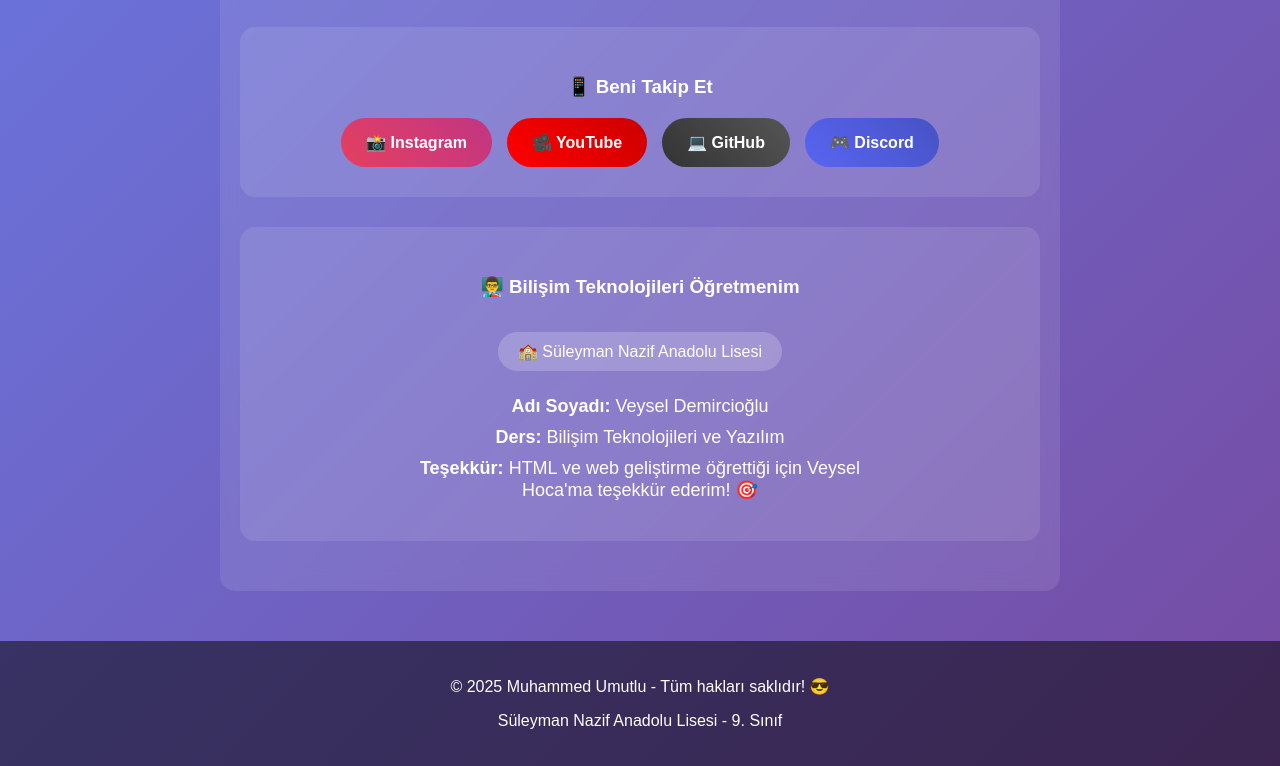
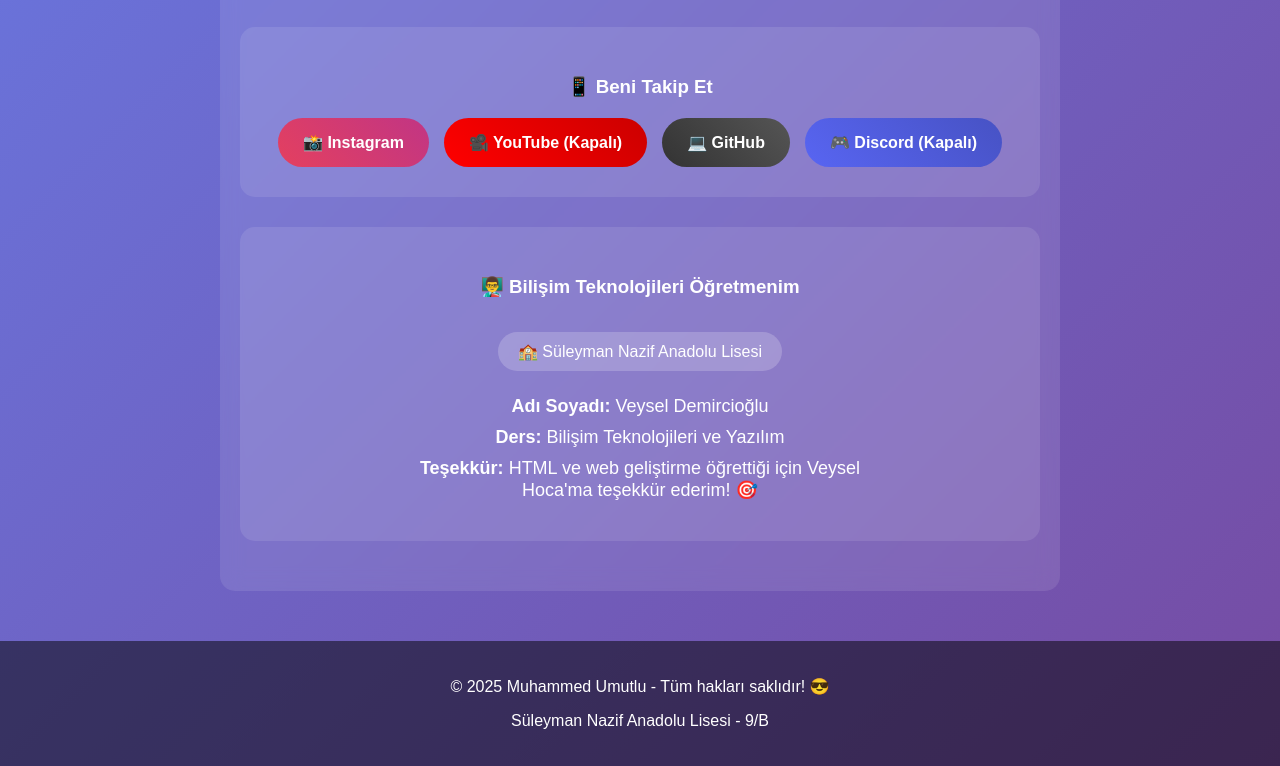
Before and after one commit to weixtvip/weixtvip.github.io, a plain HTML site: page index.html in a window 1280 px wide. Shown: the part 635-1401 px from the top of the page. Drawn offline with Linux system fonts and the light colour scheme.

Commit message:
index.html

```diff
--- a/index.html
+++ b/index.html
@@ -182,17 +182,17 @@
         <div class="social-media">
             <h3>📱 Beni Takip Et</h3>
             <div class="social-buttons">
-                <button class="social-btn instagram" onclick="window.open('https://instagram.com/muhammed', '_blank')">
+                <button class="social-btn instagram" onclick="window.open('https://instagram.com/mu4x00', '_blank')">
                     📸 Instagram
                 </button>
-                <button class="social-btn youtube" onclick="window.open('https://youtube.com/@muhammed', '_blank')">
-                    🎥 YouTube
+                <button class="social-btn youtube" onclick="window.open('https://youtube.com/', '_blank')">
+                    🎥 YouTube (Kapalı)
                 </button>
                 <button class="social-btn github" onclick="window.open('https://github.com/weixtvip', '_blank')">
                     💻 GitHub
                 </button>
-                <button class="social-btn discord" onclick="alert('Discord: Muhammed#1234')">
-                    🎮 Discord
+                <button class="social-btn discord" onclick="alert('Discord: ')">
+                    🎮 Discord (Kapalı)
                 </button>
             </div>
         </div>
@@ -214,7 +214,7 @@
     <!-- Footer -->
     <div class="footer">
         <p>© 2025 Muhammed Umutlu - Tüm hakları saklıdır! 😎</p>
-        <p>Süleyman Nazif Anadolu Lisesi - 9. Sınıf</p>
+        <p>Süleyman Nazif Anadolu Lisesi - 9/B </p>
     </div>
 </body>
                        </html>
```
